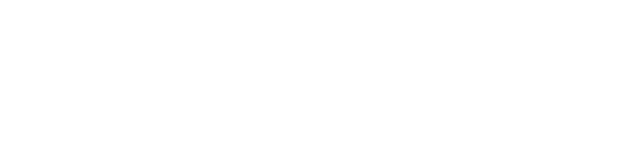
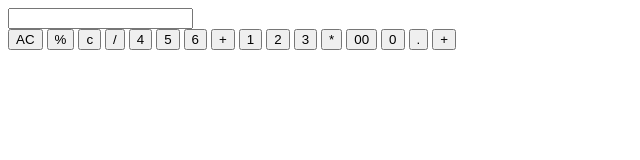
Before and after one commit to shivani-sahu1981/Calculator, a plain HTML site: page index.html in a window 1280 px wide. Shown: the whole page, without its empty margins (0-640 px from the left). Drawn offline with Linux system fonts and the light colour scheme.

Commit message:
calculator

```diff
--- a/index.html
+++ b/index.html
@@ -3,9 +3,36 @@
 <head>
     <meta charset="UTF-8">
     <meta name="viewport" content="width=device-width, initial-scale=1.0">
-    <title>Document</title>
+    <title>Calculator</title>
 </head>
 <body>
+    <div class="container">
+        <input type="text" id="display"/>
+
+        <div class="grid-container">
+
+            <button class="grey-btn">AC</button>
+            <button class="grey-btn">%</button>
+            <button class="grey-btn">c</button>
+            <button class="grey-btn">/</button>
+
+            <button>4</button>
+            <button>5</button>
+            <button>6</button>
+            <button class="grey-btn">+</button>
+
+            <button>1</button>
+            <button>2</button>
+            <button>3</button>
+            <button class="grey-btn">*</button>
+
+            <button>00</button>
+            <button>0</button>
+            <button>.</button>
+            <button class="grey-btn">+</button>
+        </div>
+    </div>
+
 
 </body>
 </html>
```
